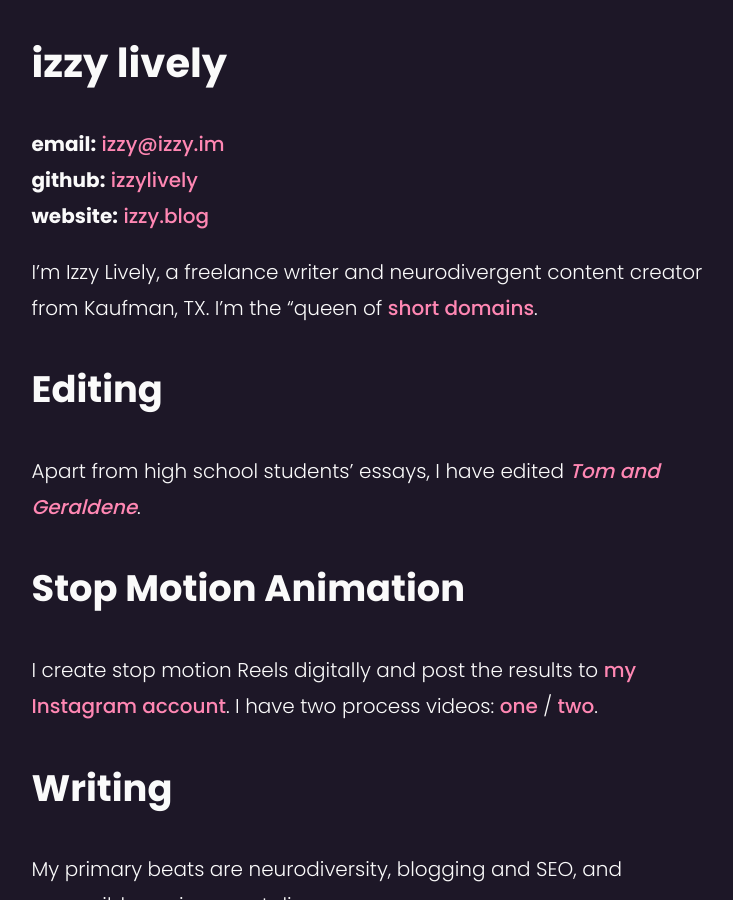
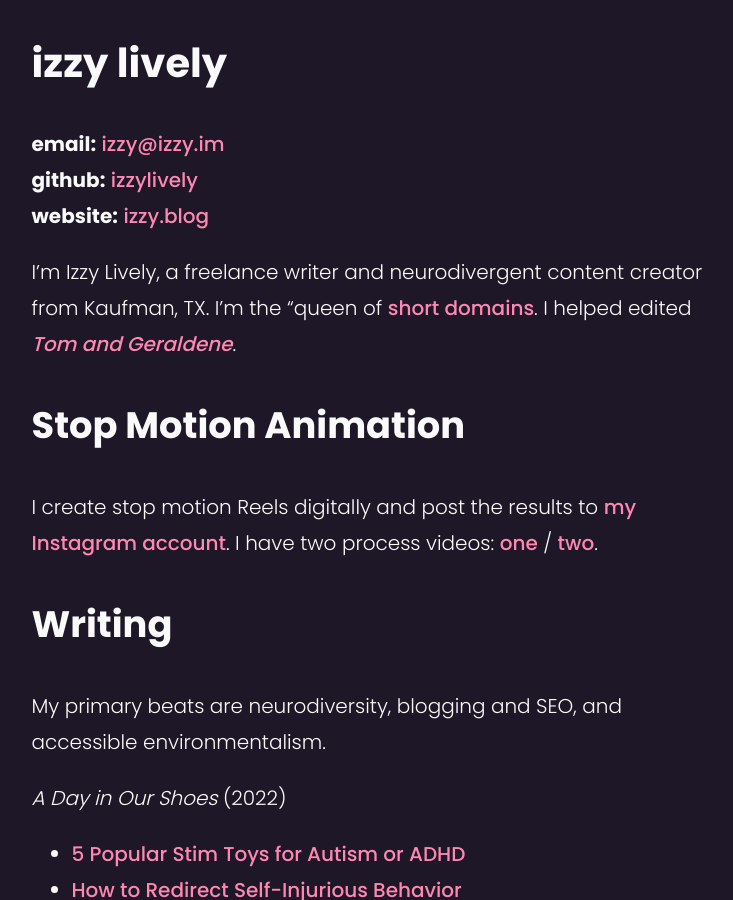
Before and after one commit to autisticjane/autisticjane.github.io, a Jekyll site: the page built from index.md, in a window 1280 px wide and 900 px high. Shown: the whole window, without its empty margins (271-1004 px from the left). Built offline with Jekyll 4.4.1, drawn with Linux system fonts in a browser that asks for light colours.

Commit message:
Update index.md

```diff
--- a/index.md
+++ b/index.md
@@ -8,10 +8,7 @@ title: Izzy Lively
 **github:** [izzylively](https://github.com/izzylively/)<br />
 **website:** [izzy.blog](https://izzy.blog)
 
-I'm Izzy Lively, a freelance writer and neurodivergent content creator from Kaufman, TX. I'm the "queen of [short domains](/domains/").
-
-## Editing
-Apart from high school students' essays, I have edited *[Tom and Geraldene](https://www.goodreads.com/book/show/27853163-tom-and-geraldene)*.
+I'm Izzy Lively, a freelance writer and neurodivergent content creator from Kaufman, TX. I'm the "queen of [short domains](/domains/"). I helped edited *[Tom and Geraldene](https://www.goodreads.com/book/show/27853163-tom-and-geraldene)*.
 
 ## Stop Motion Animation
 I create stop motion Reels digitally and post the results to [my Instagram account](//instagram.com/xoizzyco/). I have two process videos: [one](https://www.instagram.com/p/CeFfSWhjOwR/) / [two](https://www.instagram.com/p/CeQG9uGDF2W/).
```
